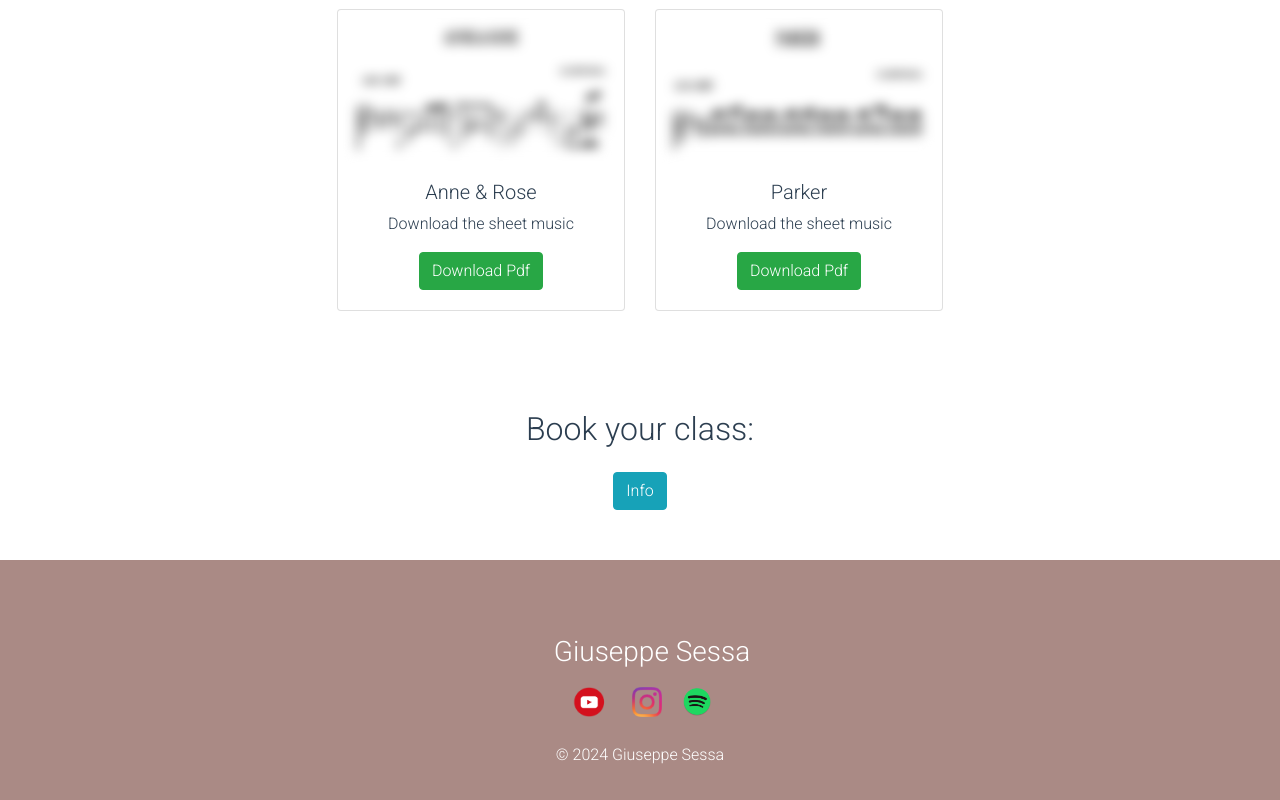
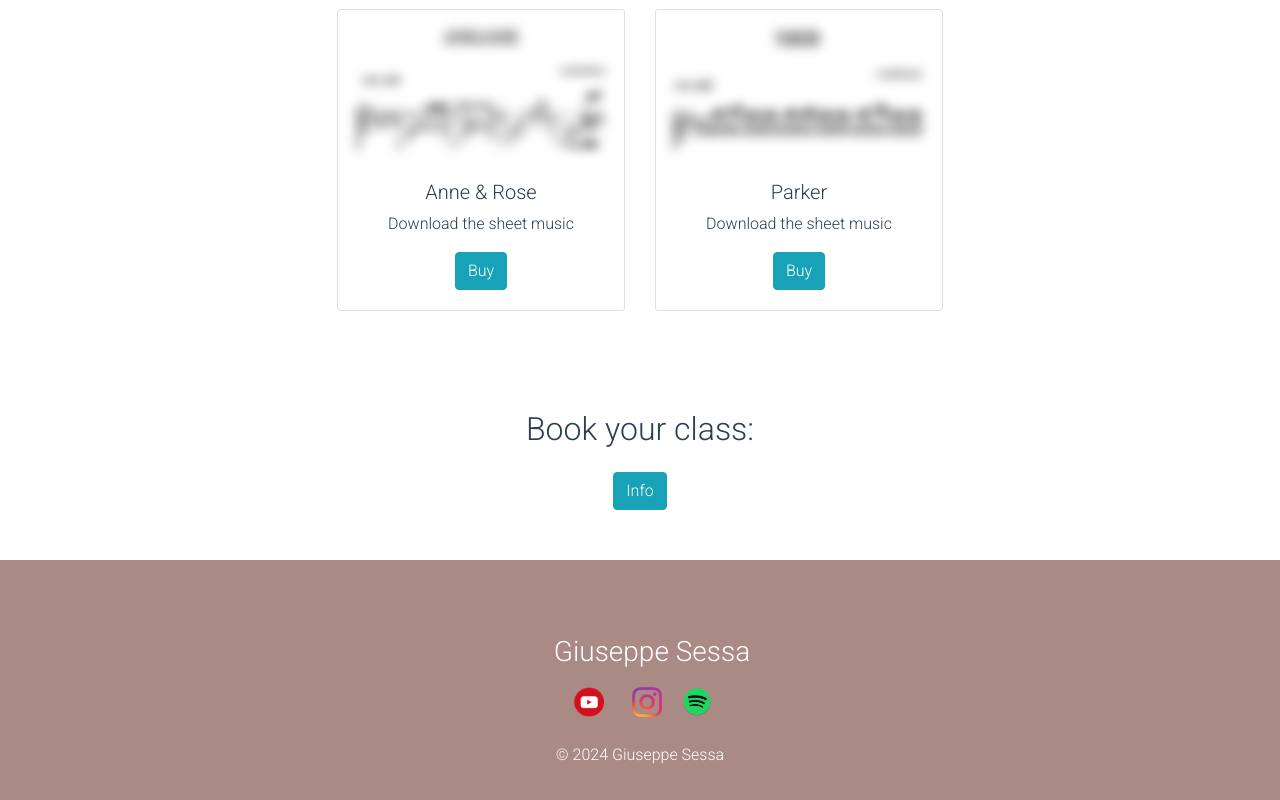
Before and after one commit to ilariaGalliano/blog-giuseppe-sessa, a Vue app: page /shop in a window 1280 px wide. Shown: the part 1357-2157 px from the top of the page. Built offline with nearby package versions, Linux system fonts and the light colour scheme; a web font is replaced by a local one.

Commit message:
fixes V.2

```diff
--- a/src/components/FooterView.vue
+++ b/src/components/FooterView.vue
@@ -6,7 +6,7 @@
       <ul class="d-flex justify-content-center" style="padding-left: 0">
         <li>
           <a
-            href="https://www.youtube.com/@giuseppesessamusic/videos"
+            href="https://www.youtube.com/channel/UCn23AEiyJScfZmDyu4Y64vQ"
             target="_blank"
           >
             <img src="../assets/ytube.png" alt="fb" width="44" height="30" />
--- a/src/views/Shop.vue
+++ b/src/views/Shop.vue
@@ -104,11 +104,12 @@
             <div class="card-body">
               <h5 class="card-text">Anne & Rose</h5>
               <p class="card-text">{{ translate("spartito") }}</p>
-              <download-pdf-button
-                :pdf-url="pdfUrl3"
-                :pdf-file-name="pdfFileName3"
-                disabled
-              />
+              <a
+                href="https://orizzonteshop.company.site/ANNE-&-ROSE-TAB-p625095818"
+                class="btn btn-info"
+                target="_blank"
+                >Buy</a
+              >
             </div>
           </div>
         </div>
@@ -123,11 +124,12 @@
             <div class="card-body">
               <h5 class="card-text">Parker</h5>
               <p class="card-text">{{ translate("spartito") }}</p>
-              <download-pdf-button
-                :pdf-url="pdfUrl4"
-                :pdf-file-name="pdfFileName4"
-                disabled
-              />
+              <a
+                href="https://orizzonteshop.company.site/PARKER-TAB-p625092054"
+                class="btn btn-info"
+                target="_blank"
+                >Buy</a
+              >
             </div>
           </div>
         </div>
```
